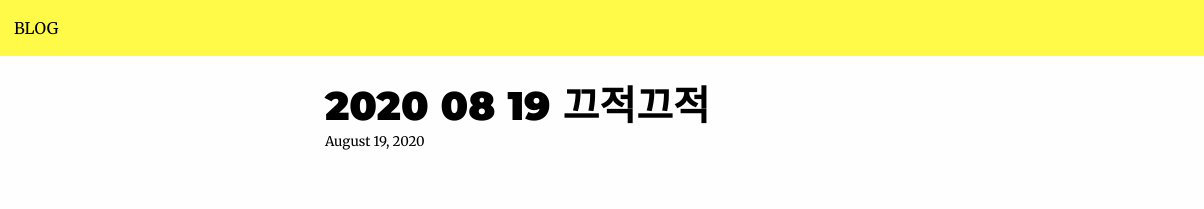
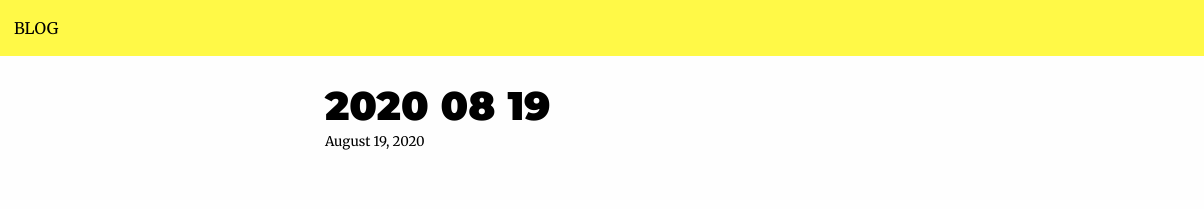
Before and after one commit to Johnie-Yeo/johnie.dev, a Gatsby site: page /life/etc/2020-08-19/ in a window 1280 px wide. Shown: the top 209 px of the page, 0-1204 px from the left. Built offline with nearby package versions, Linux system fonts and the light colour scheme; Gatsby itself is replaced by a stand-in of ours; some packages are replaced by stand-ins of ours.

Commit message:
POST: fix title

```diff
--- a/content/blog/life/etc/2020-08-19/index.md
+++ b/content/blog/life/etc/2020-08-19/index.md
@@ -1,5 +1,5 @@
 ---
-title: 2020 08 19 끄적끄적
+title: 2020 08 19
 date: "2020-08-19T02:12:03.284Z"
 description: "개발자들은 왜그럴까"
 thumbnail: "../write.jpeg"
@@ -9,5 +9,7 @@ tags: ["life"]
 # 개발자 블로그 특징
 
 나는 한줄 요약을 알고 싶은데 그저 지 잘난맛에 끔찍할 정도로 많은 양의 글을 써제낀다. 굉장히 신기하게도 전세계 공통인듯 하다. 가끔 비개발자도 많은 커뮤니티에도 누가 개발 관련 질문 하나 올리면 미친듯이 지식 자랑하기 바쁘다. 듣는사람 수준은 고려도 못한 채.
+
 남이 알아 듣기 쉽게 말하는 것. 간략하게 말할 수 있는 것. 남이 알고 싶은 정보를 효율적으로 전달하는 것이 많은 개발자들에게 필요한 것 같다.
+
 앞으로 블로그 글 쓸때 3줄 요약을 반드시 포함해야겠다.
```
